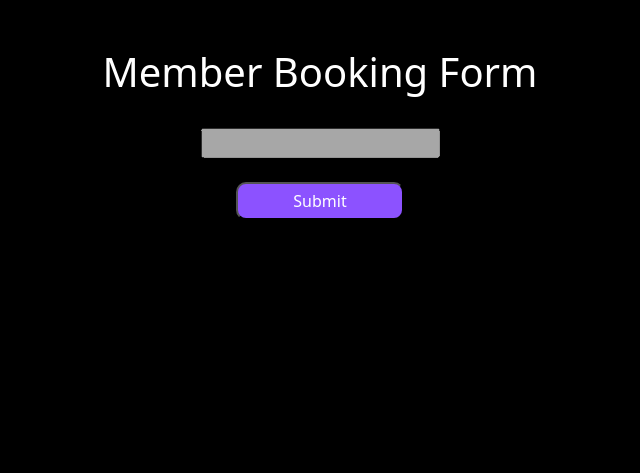
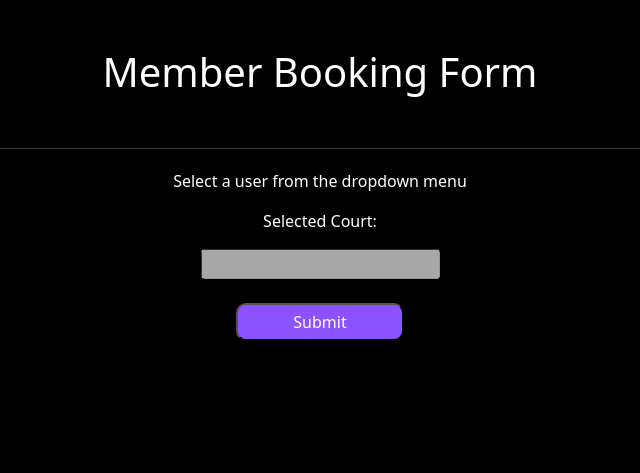
Before and after one commit to DjangoStars-Q12024/BookCourt, a Django app: page /booking/mbook in a window 1280 px wide. Shown: the part 116-589 px from the top of the page, without its empty margins (320-960 px from the left). Run offline with Django 5.2, Linux system fonts and the light colour scheme.

Commit message:
styling for mbook

```diff
--- a/BadmintonCourt/templates/booking/mbookingForm.html
+++ b/BadmintonCourt/templates/booking/mbookingForm.html
@@ -6,6 +6,7 @@
         align-items: center;
         text-align: center;
     }
+
     .submit-button {
         background-color: #8c52ff;
         color: white;
@@ -14,13 +15,22 @@
         width: 15%;
     }
 
+    hr {
+        border: none;
+        height: 1px;
+        background-color: white;
+        width: 80%;
+        margin: 20px auto;
+    }
 </style>
 
 <div class="center-container">
     <h1 style="color: white; ">Member Booking Form</h1> <br>
+    <hr>
 
     <form action="{% url 'booking' %}">
         {% csrf_token %}
+        <p style="color: white;">Select a user from the dropdown menu</p>
         {% for group in user.groups.all %}
         {% if group.name == 'Members' %}
         <input type="text" disabled name="user" value="{{user.first_name}} {{user.last_name}}"> <br>
@@ -29,6 +39,7 @@
         <select name="members" style="width: 16.5%;">
             {% for user in object_list %}
             {% for group in user.groups.all %}
+
             {% if group.name == 'Members' %}
             <option value="{{ user.id }}">{{ user.first_name }} {{ user.last_name }}</option>
             {% endif %}
@@ -38,9 +49,10 @@
 
         {% endif %}
         {% endfor %}
-
+        <p style="color: white;">Selected Court:</p>
         <input type="text" disabled name="court" value="{{ court_id }}"> <br> <br>
-        <button class="submit-button" onclick="alert('Booking reserved! Please pay to confirm reservation. Check your email for information about your booking.')">Submit</button>
+        <button class="submit-button"
+            onclick="alert('Booking reserved! Please pay to confirm reservation. Check your email for information about your booking.')">Submit</button>
 
     </form>
 </div>
```
Also changed, not shown: db.sqlite3. Lines whose indentation alone changed are shown as unchanged.
